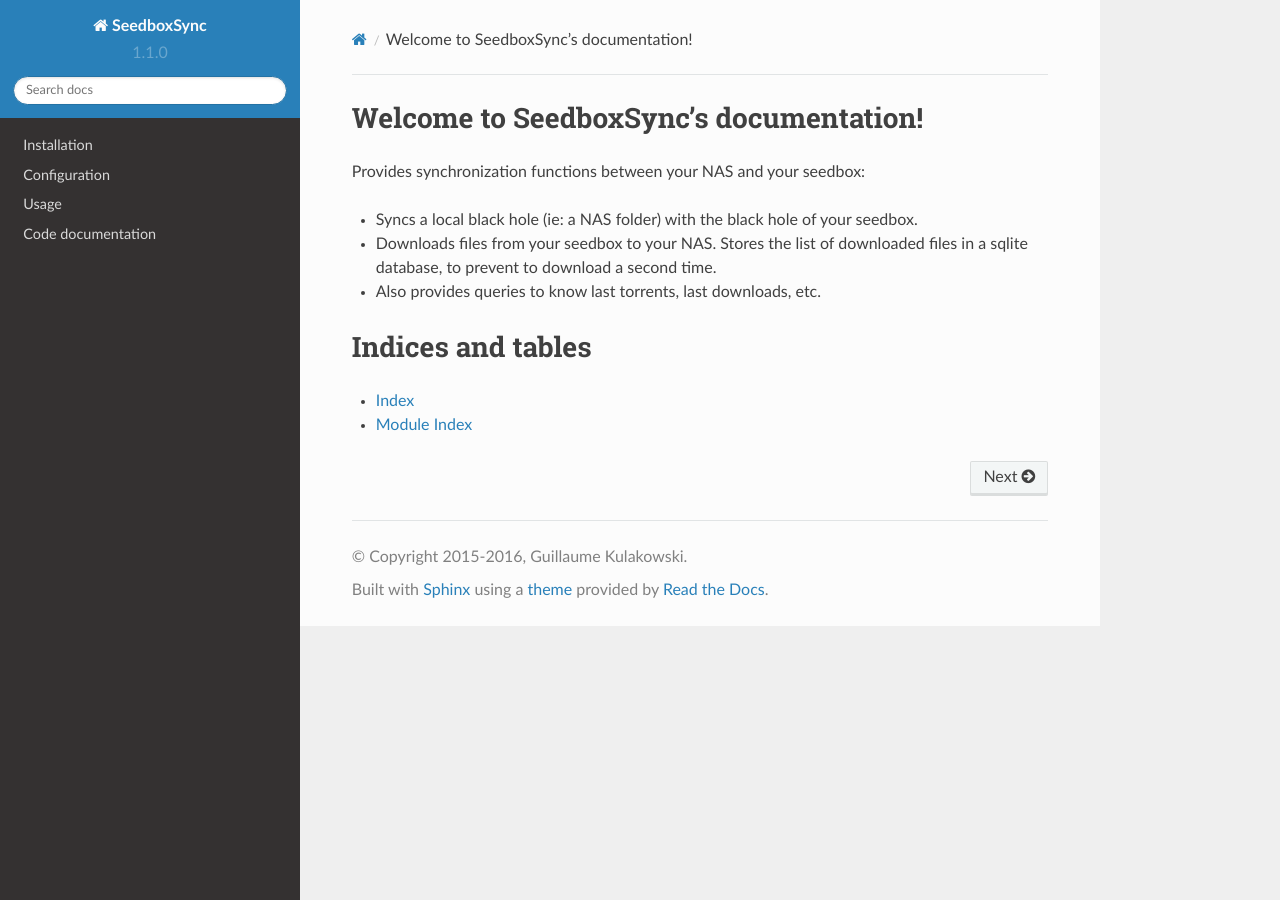
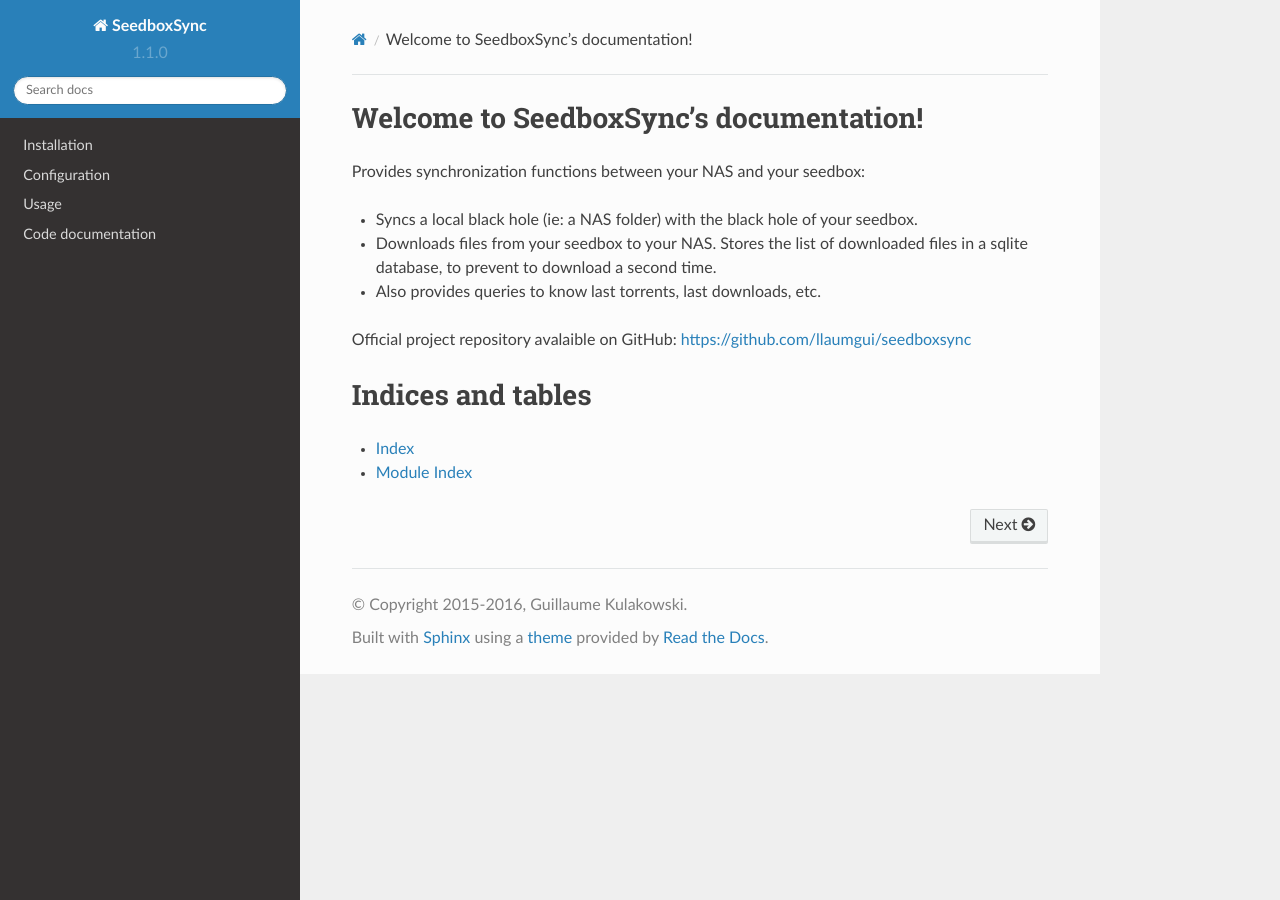
Before and after one commit to llaumgui/seedboxsync, a Sphinx documentation site: the page built from docs/source/index.rst, in a window 1280 px wide. Built offline with Sphinx 7.4.7 and the Read the Docs theme 2.0.0, drawn with Linux system fonts in a browser that asks for light colours.

Commit message:
Add link to the repository.

```diff
--- a/docs/source/index.rst
+++ b/docs/source/index.rst
@@ -2,6 +2,8 @@
 =======================================
 
 .. include:: ../../DESCRIPTION.rst
+
+Official project repository avalaible on GitHub: https://github.com/llaumgui/seedboxsync
 
 .. toctree::
    :hidden:
```
